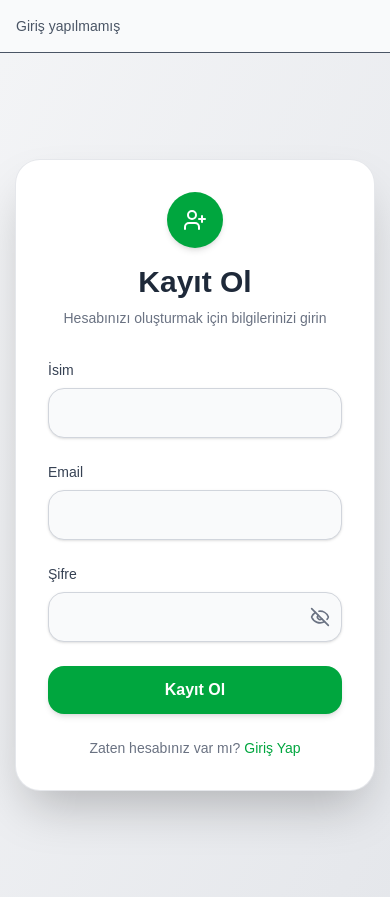
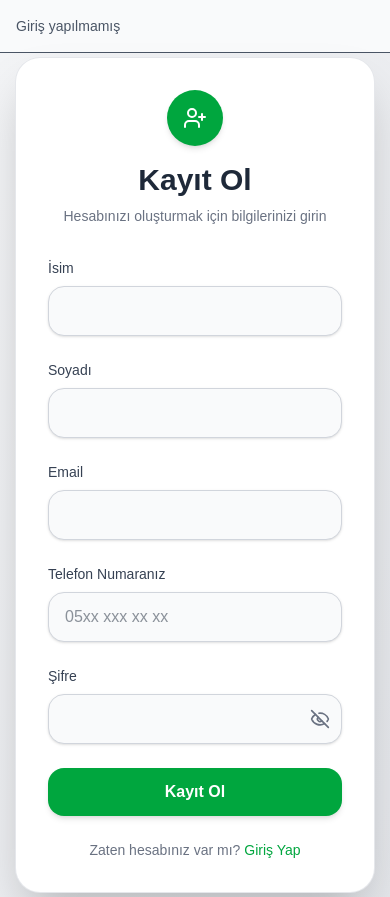
Before and after one commit to elifgularslan/AISigner, a Next.js app: page /signup in a window 390 px wide. Built offline with nearby package versions, Linux system fonts and the light colour scheme; no server answers.

Commit message:
feat(user): add lastName and phoneNumber fields to signup flow

```diff
--- a/src/app/(auth)/signup/actions.ts
+++ b/src/app/(auth)/signup/actions.ts
@@ -11,10 +11,13 @@ export async function signupAction(
   formData: FormData
 ): Promise<any> {
   const name = formData.get("name") as string
+  const lastName = formData.get("lastName") as string
   const email = formData.get("email") as string
   const password = formData.get("password") as string
+  const phone = formData.get("phone") as string
 
-  const parsed = signupSchema.safeParse({ name, email, password })
+
+  const parsed = signupSchema.safeParse({ name,lastName, email, password , phone })
 
   if (!parsed.success) {
     // Zod hata objesi döndür
@@ -26,7 +29,7 @@ export async function signupAction(
 
   const hashedPassword = await hash(password)
   await prisma.user.create({
-    data: { name, email, password: hashedPassword, role: "STUDENT" },
+    data: { name , lastName , email, password: hashedPassword, phone,  role: "STUDENT" },
   })
 
   // Başarılı -> redirect
--- a/src/app/(auth)/signup/page.tsx
+++ b/src/app/(auth)/signup/page.tsx
@@ -48,6 +48,22 @@ export default function SignupPage() {
             )}
           </div>
 
+           {/* Soyadı */}
+          <div>
+            <label className="mb-2 block text-sm font-medium text-gray-700">
+              Soyadı
+            </label>
+            <input
+              type="text"
+              name="lastName"
+              className="w-full rounded-2xl border border-gray-300 bg-gray-50 px-4 py-3 text-gray-800 shadow-sm focus:border-green-500 focus:bg-white focus:ring-4 focus:ring-green-100 outline-none transition"
+            />
+            {state.error?.name && (
+              <p className="mt-2 text-sm text-red-500">{state.error.lastName[0]}</p>
+            )}
+          </div>
+
+
           {/* Email */}
           <div>
             <label className="mb-2 block text-sm font-medium text-gray-700">
@@ -62,6 +78,22 @@ export default function SignupPage() {
               <p className="mt-2 text-sm text-red-500">{state.error.email[0]}</p>
             )}
           </div>
+
+          {/* Telefon Numarası */}
+           <div>
+            <label className="mb-2 block text-sm font-medium text-gray-700">
+             Telefon Numaranız
+            </label>
+             <input
+               type="tel"
+               name="phone"
+               className="w-full rounded-2xl border border-gray-300 bg-gray-50 px-4 py-3 text-gray-800 shadow-sm focus:border-green-500 focus:bg-white focus:ring-4 focus:ring-green-100 outline-none transition"
+               placeholder="05xx xxx xx xx"
+            />
+        {state.error?.phoneNumber && (
+         <p className="mt-2 text-sm text-red-500">{state.error.phoneNumber[0]}</p>
+        )}
+        </div>
 
           {/* Şifre + Göster/Gizle */}
           <div>
--- a/src/features/auth/models/user.ts
+++ b/src/features/auth/models/user.ts
@@ -2,8 +2,10 @@ import { z } from "zod"
 
 export const signupSchema = z.object({
   name: z.string().min(2, "İsim en az 2 karakter olmali"),
+  lastName: z.string().min(2, "Soyad en az 2 karakter olmalı"),
   email: z.string().email("Geçerli bir email girin"),
   password: z.string().min(6, "Şifre en az 6 karakter olmali"),
+  phone: z.string().min(10, "Telefon numarası geçersiz")
 })
 
 export const signinSchema = z.object({
```
Also changed, not shown: 2 other files (tests, documents, lock files or other folders).
